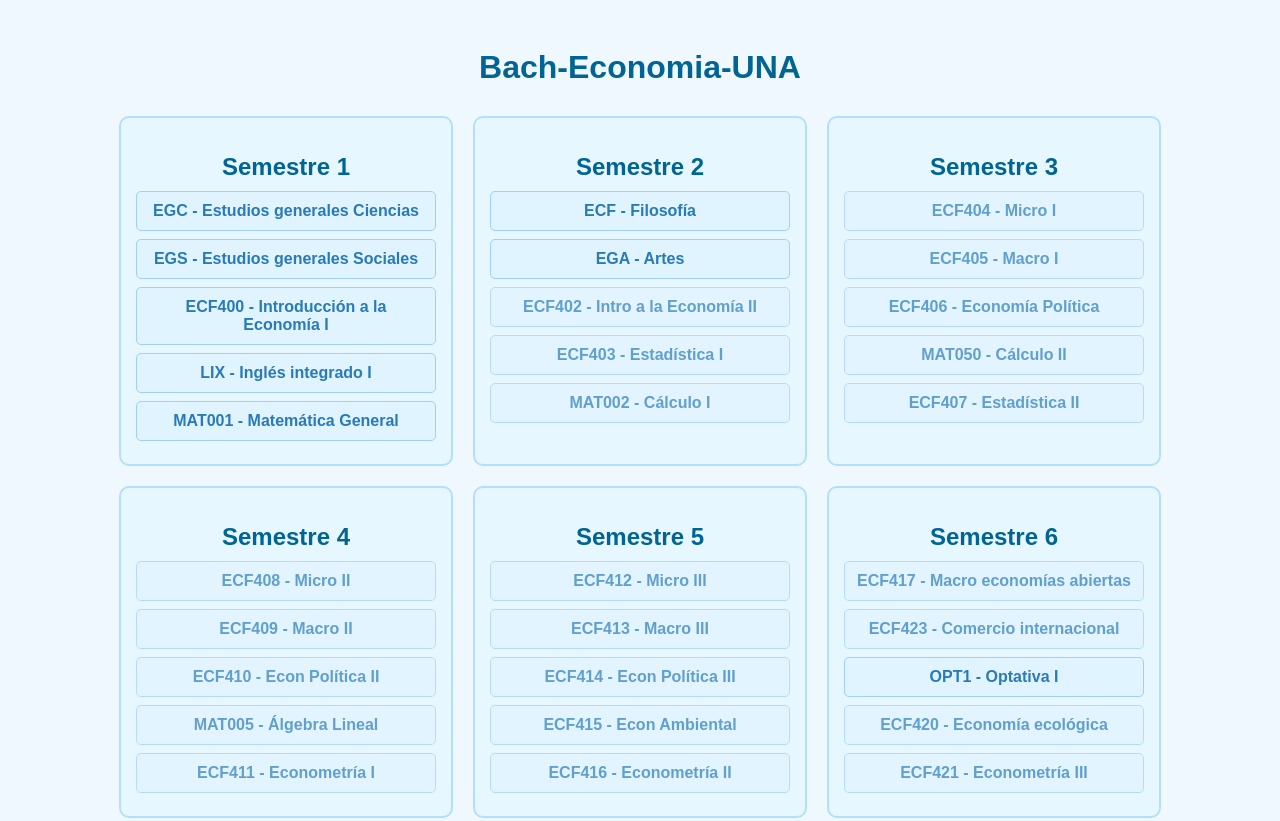
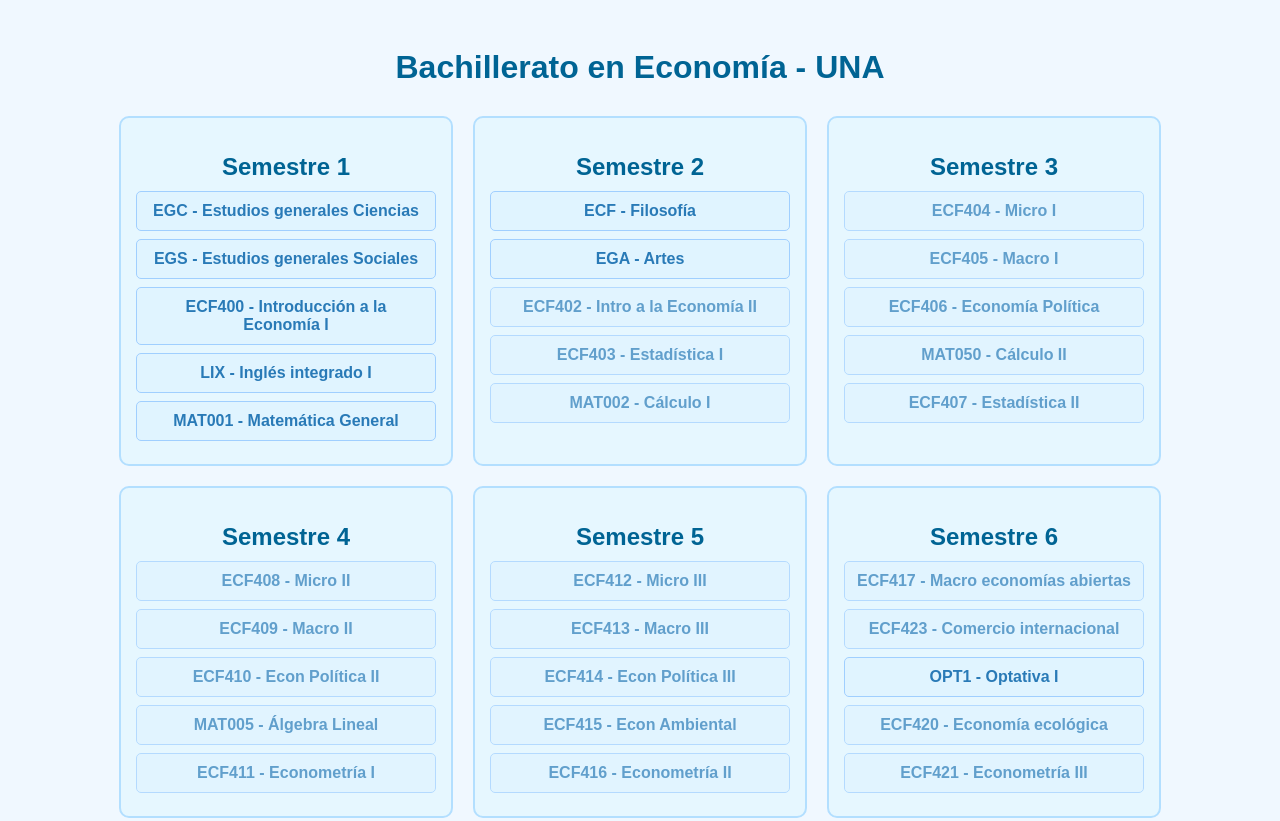
Before and after one commit to celestepersonal/Bach-Economia-UNA, a plain HTML site: page index.html in a window 1280 px wide. Shown: the top 821 px of the page. Drawn offline with Linux system fonts and the light colour scheme.

Commit message:
Update index.html

```diff
--- a/index.html
+++ b/index.html
@@ -7,7 +7,7 @@
   <link rel="stylesheet" href="styles.css">
 </head>
 <body>
-  <h1>Bach-Economia-UNA</h1>
+  <h1>Bachillerato en Economía - UNA</h1>
   <div id="malla" class="malla"></div>
   <script src="script.js"></script>
 </body>
```
